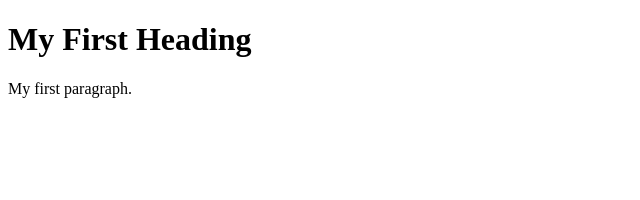
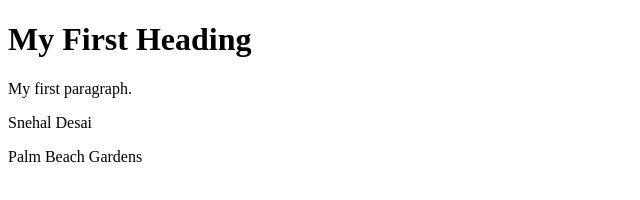
Before and after one commit to snehal01git/webdev_lab1, a plain HTML site: page index.html in a window 1280 px wide. Shown: the whole page, without its empty margins (0-640 px from the left). Drawn offline with Linux system fonts and the light colour scheme.

Commit message:
Update index.html for Lab Dev 1

```diff
--- a/index.html
+++ b/index.html
@@ -5,6 +5,7 @@
 <h1>My First Heading</h1>
 
 <p>My first paragraph.</p>
-
+<p> Snehal Desai </p>
+<p> Palm Beach Gardens </p>
 </body>
 </html>
```
